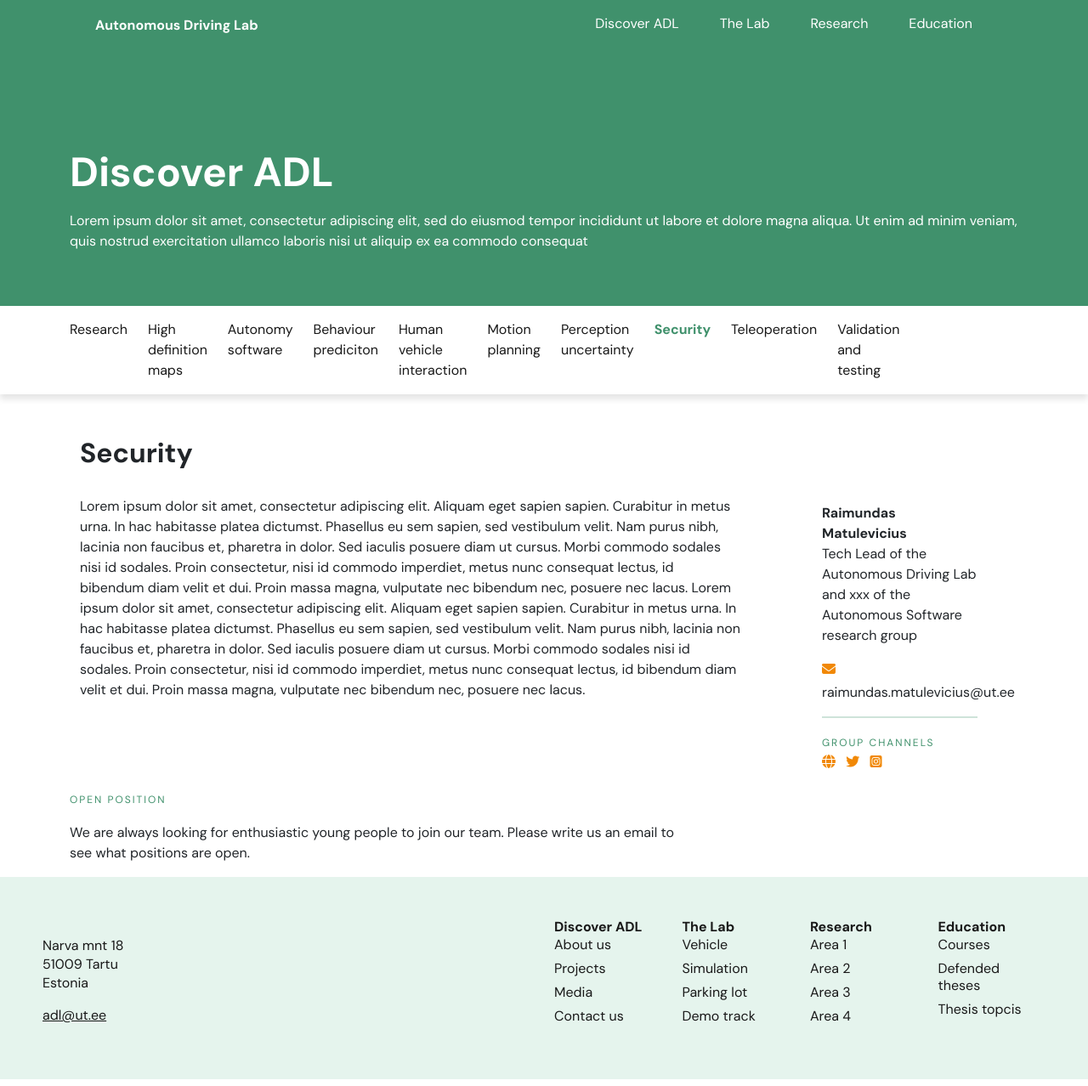
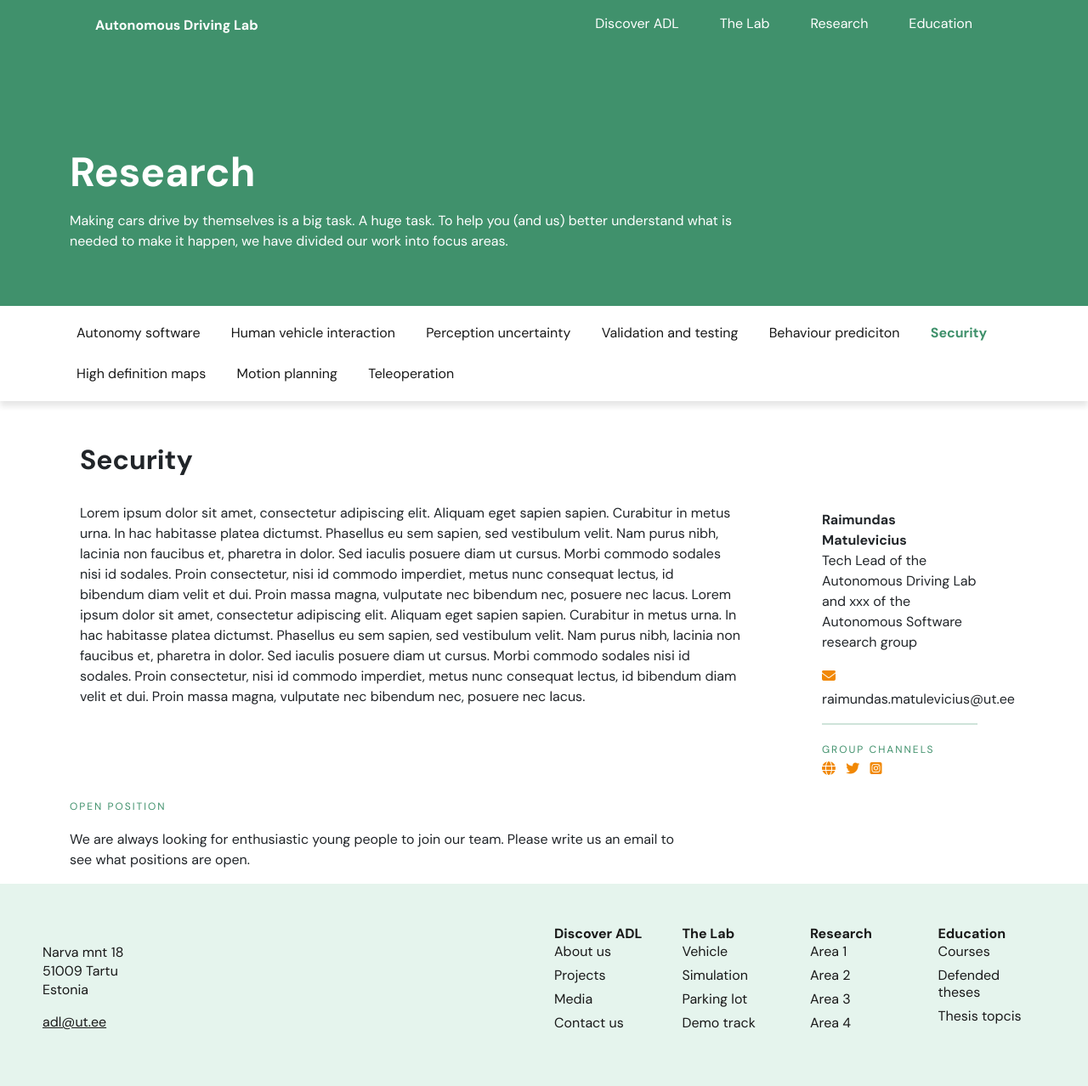
Before and after one commit to UT-ADL/UT-ADL.github.io, a Jekyll site: the page built from _research_posts/security.md, in a window 1280 px wide. Shown: the whole page at 85% size. Built offline with Jekyll 4.4.1, drawn with Linux system fonts in a browser that asks for light colours; nearby versions of some CDN libraries.

Commit message:
Reviving navigation bar and research polish

```diff
--- a/_includes/navigation/subnavigation-bar.html
+++ b/_includes/navigation/subnavigation-bar.html
@@ -1,9 +1,7 @@
 <div class="navbar-secondary container-fluid">
     <nav class="navbar navbar-expand-lg navbar-light container-xl">
         <div class="collapse navbar-collapse">
-            <div class="col-8">
-                <ul class="navbar-nav">
-
+            <div class="col-12">
                 <!-- Gets all the data for navigation -->
                 {% for navigation-bar in site.data.navigation.navigation-bars %}
                 <!-- Selects the correct one via title, included as a parameter -->
@@ -17,21 +15,15 @@
                 <!--<p>A:{{active-url}}</p>
                 <p>P:{{page.url}}</p>-->
                 {% if page.url == active-url or page.url == navigation-bar-element.url or page.url == active-url-permalink %}
-                    <li class="nav-item py-2">
-                        <a class="active-subnavigation pe-md-4"
+                <a class="active-subnavigation m-2 py-1 pw-1 pe-3"
                     href="{{ navigation-bar-element.url }}">{{ navigation-bar-element.page }}</a>
-                    </li>
                 {% else %}
-                    <li class="nav-item py-2">
-                        <a class="subnavigation pe-md-4"
+                <a class="subnavigation m-2 py-1 pw-1 pe-3"
                     href="{{ navigation-bar-element.url }}">{{ navigation-bar-element.page }}</a>
-                    </li>
                 {% endif %}
                 {% endfor %}
                 {% endif %}
                 {% endfor %}
-
-                </ul>
             </div>
         </div>
     </nav>
--- a/_layouts/research_post.html
+++ b/_layouts/research_post.html
@@ -32,12 +32,11 @@
             <main>
                 <div class="page-heading container-fluid d-inline-flex align-items-end">
                     <div class="page-heading-inner container-lg mb-5">
-                        <h1 class="page-title-header text-white">Discover ADL</h1>
-                        <p class="page-title-caption text-white mt-3"> Lorem ipsum dolor sit amet, consectetur
-                            adipiscing
-                            elit, sed do eiusmod tempor incididunt ut labore et dolore magna aliqua. Ut enim ad minim
-                            veniam, quis nostrud exercitation ullamco laboris nisi ut aliquip ex ea commodo consequat
-                        </p>
+                        <h1 class="page-title-header text-white">Research</h1>
+                        <p class="page-title-caption text-white mt-3 w-75"> Making cars drive by themselves is a big
+                            task. A
+                            huge task. To help you (and us) better understand what is needed to make it happen, we have
+                            divided our work into focus areas.</p>
                     </div>
                 </div>
 
--- a/css/fonts.css
+++ b/css/fonts.css
@@ -14,12 +14,23 @@ h3 {
     transition: 0.5s;
 }
 
+.navigation:hover {
+    color: #000000;
+}
+
 .subnavigation {
     font-size: 16px;
     font-weight: 400;
     color: #191919;
     line-height: 24px;
     text-decoration: none;
+    white-space: nowrap;
+    display: inline-block;
+    /*min-width: 10%;
+    max-width: 20%;*/
+    /*overflow: initial;*/
+    /*word-wrap: initial;*/
+    transition: 0.5s;
 }
 
 .active-subnavigation {
@@ -28,7 +39,18 @@ h3 {
     color: #40916C;
     line-height: 24px;
     text-decoration: none;
+    white-space: nowrap;
+    display: inline-block;
+    /*min-width: 10%;
+    max-width: 30%;*/
+    transition: 0.5s;
 }
+
+.subnavigation:hover,
+.active-subnavigation:hover {
+    color: #40916C;
+}
+
 
 
 /*
```
Also changed, not shown: _data/navigation/navigation-bars.yml (+12 -14 lines). Lines whose indentation alone changed are shown as unchanged.
